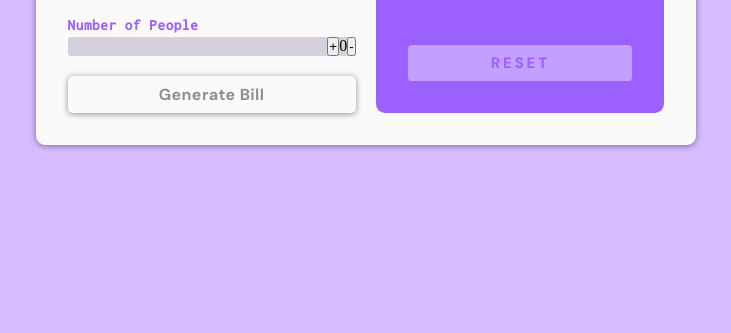
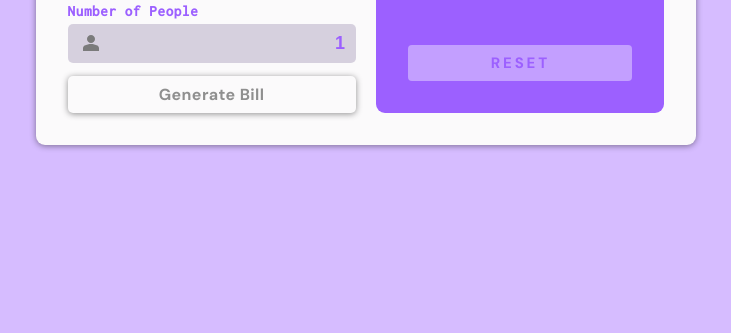
Before and after one commit to priyanshuharshbodhi1/bill-split, a plain HTML site: page index.html in a window 1280 px wide. Shown: the part 467-800 px from the top of the page, without its empty margins (274-1005 px from the left). Drawn offline with Linux system fonts and the light colour scheme.

Commit message:
completed the no of people section

```diff
--- a/index.html
+++ b/index.html
@@ -33,10 +33,8 @@
           <div class="no-of-people-selctor">
             <div class="bill-label">Number of People</div>
             <div class="no-of-people-input-container">
-              <div class="no-of-people"></div>
-              <button class="increment-btn">+</button>
-              <div class="no-of-people-input">0</div>
-              <button class="decrement-btn">-</button>
+              <input type="number" placeholder="1" id="people" />
+              <img src="./images/icon-person.svg" alt="person" />
             </div>
           </div>
           <button class="generate-btn">Generate Bill</button>
@@ -47,14 +45,14 @@
               <div class="title">Tip Amount</div>
               <div class="sub-title">/person</div>
             </div>
-            <div class="tip-amount amount">$0.00</div>
+            <div class="tip-amount amount">₹0.00</div>
           </div>
           <div class="total-container">
             <div>
               <div class="title">Total</div>
               <div class="sub-title">/person</div>
             </div>
-            <div class="total amount">$0.00</div>
+            <div class="total amount">₹0.00</div>
           </div>
           <button class="reset-btn">RESET</button>
         </div>
--- a/styles.css
+++ b/styles.css
@@ -106,6 +106,10 @@ input[type="number"]::-webkit-outer-spin-button {
   display: none;
 }
 
+input::placeholder {
+  color: #9c60ff;
+}
+
 .bill-amount-input > input:focus {
   outline: none;
 }
@@ -116,11 +120,35 @@ input[type="number"]::-webkit-outer-spin-button {
   left: 15px;
 }
 
+
 .no-of-people-input-container {
+  position: relative;
   display: flex;
-  border-radius: 0.1875rem;
-  background: rgba(182, 172, 195, 0.53);
-  justify-content: flex-end;
+}
+
+.no-of-people-input-container > input {
+  flex: 1;
+  padding : 9px;
+  font-size: 16px;
+  border : none;
+  border-radius: 5px;
+  background: rgba(182, 172, 196, 0.53);    text-align: right;
+  cursor: pointer;
+  font-family: 'Space Mono',sans-serif;
+  font-weight: 700;
+  color: #9c60ff;
+  font-size: 18px;
+  letter-spacing: 0.1rem;
+}
+
+.no-of-people-input-container > input:focus{
+ outline: none;
+}
+
+.no-of-people-input-container > img {
+  position: absolute;
+  top : 11px;
+  left : 15px;
 }
 
 .generate-btn {
```
Also changed, not shown: images/icon-person.svg (added).
